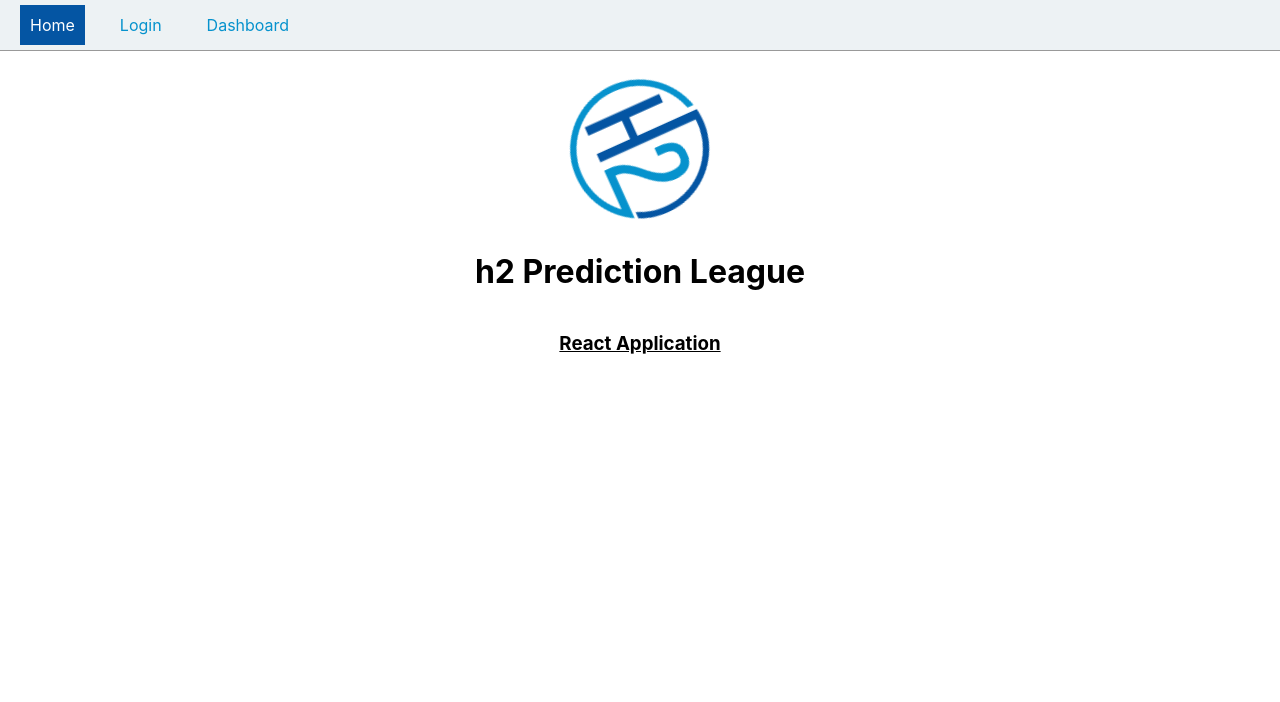
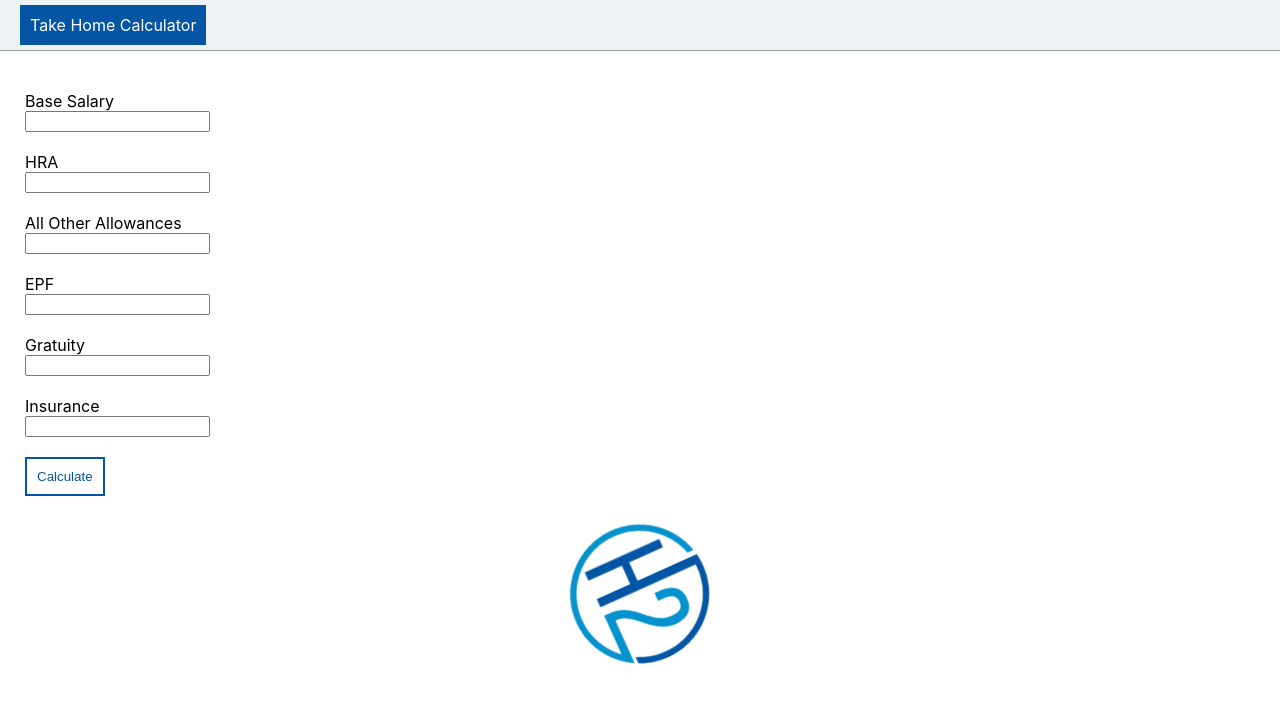
Before and after one commit to ManiHariharan/priya-hariharan, a React (Create React App) app: page / in a window 1280 px wide. Shown: the top 702 px of the page. Built offline with nearby package versions, Linux system fonts and the light colour scheme.

Commit message:
refs #h2Tax - Take Home Initial Commit

```diff
--- a/src/App.css
+++ b/src/App.css
@@ -1,9 +1,3 @@
-.App {
-  text-align: center;
-}
-
-
-
 .App-header {
   background-color: #ffffff;
   min-height: 100vh;
@@ -15,6 +9,22 @@
   color: white;
 }
 
-.App-link {
-  color: #61dafb;
+.h2-input-div {
+  display: flex;
+  flex-direction: column;
+  align-items: flex-start;
+  margin: 20px 5px;
 }
+
+.h2-tax-btn {
+  padding: 10px;
+  border: 2px solid #0455a3;
+  background-color: white;
+  color: #0455a3;
+}
+
+.h2-tax-btn:hover {
+  background-color: #0455a3;
+  color: white;
+  cursor: pointer;
+}
--- a/src/App.js
+++ b/src/App.js
@@ -1,54 +1,20 @@
-import React, { useState, useEffect } from 'react';
+import React from 'react';
 import { BrowserRouter, Switch, Route, NavLink } from 'react-router-dom';
-import axios from 'axios';
 
-import Login from './components/Login';
-import Dashboard from './components/Dashboard';
 import Home from './components/Home';
 
-import * as Constants from './constants/APiUrlConstants';
-
-import PrivateRoute from './utils/PrivateRoute';
-import PublicRoute from './utils/PublicRoute';
-import { getToken, removeUserSession, setUserSession } from './utils/Common';
-
 function App() {
-  const [authLoading, setAuthLoading] = useState(true);
-
-  useEffect(() => {
-    const token = getToken();
-    if (!token) {
-      return;
-    }
-
-    axios.get(Constants.VERIFY_TOKEN + `?tokenId=${token}`).then(response => {
-      setUserSession(response.data);
-      setAuthLoading(false);
-    }).catch(error => {
-      console.log(error);
-      removeUserSession();
-      setAuthLoading(false);
-    });
-  }, []);
-
-  if (authLoading && getToken()) {
-    return <div className="content">Checking Authentication...</div>
-  }
 
   return (
     <div className="App">
       <BrowserRouter>
         <div>
           <div className="header">
-            <NavLink exact activeClassName="active" to="/">Home</NavLink>
-            <NavLink activeClassName="active" to="/login">Login</NavLink>
-            <NavLink activeClassName="active" to="/dashboard">Dashboard</NavLink>
+            <NavLink exact activeClassName="active" to="/">Take Home Calculator</NavLink>
           </div>
           <div className="content">
             <Switch>
               <Route exact path="/" component={Home} />
-              <PublicRoute path="/login" component={Login} />
-              <PrivateRoute path="/dashboard" component={Dashboard} />
             </Switch>
           </div>
         </div>
--- a/src/components/Home.js
+++ b/src/components/Home.js
@@ -1,12 +1,73 @@
-import React from 'react';
+
+import React from "react";
 import logo from '../images/h2-logo.png';
 
+import "../App.css"
+
+const RENT_PAID = 99600;
+const H2CustomInput = (props) => {
+  const inputKey = props.name;
+  const inputId = props.id;
+
+return (
+  <div className="h2-input-div">
+    <label className="h2-input-lbl">{inputKey}</label>
+    <input className="h2-input-num" type="number" id={inputId} required/>
+  </div>
+)
+}
+
 function Home() {
+
+
+  function calculateTax() {
+    const baseSalary = Number(document.getElementById('h2-base-salary').value);
+    const hra = Number(document.getElementById('h2-hra-allowance').value);
+    const otherAllowance = Number(document.getElementById('h2-other-allowance').value);
+    const epf = Number(document.getElementById('h2-epf').value);
+    const gratuity = Number(document.getElementById('h2-gratuity').value);
+    const insurance = Number(document.getElementById('h2-insurance').value);
+    if (baseSalary <= 0) {
+      alert('Enter Valid \'Base Salary\'');
+      return;
+    }
+
+    console.log("baseSalary = " + baseSalary);
+    console.log("hra = " + hra);
+    console.log("otherAllowance = " + otherAllowance);
+    console.log("epf = " + epf);
+    console.log("gratuity = " + gratuity);
+    console.log("insurance = " + insurance);
+    console.log("----------");
+    alert(baseSalary);
+
+    const hraA = hra;
+    const hraB = (baseSalary/2);
+    const hraC = RENT_PAID - (baseSalary * 0.1);
+    console.log("hraA = " + hraA + ", hraB = " + hraB + ", hraC = " + hraC);
+  }
+
   return (
+    <div>
+      <div className = "h2-salary-input-div">
+      <H2CustomInput name="Base Salary" id="h2-base-salary" stateKey="h2baseSalary"/>
+      <H2CustomInput name="HRA" id="h2-hra-allowance" stateKey="h2Hra"/>
+
+      <H2CustomInput name="All Other Allowances" id="h2-other-allowance" stateKey="h2OtherAllowance"/>
+
+      <H2CustomInput name="EPF" id="h2-epf" stateKey="h2Epf"/>
+      <H2CustomInput name="Gratuity" id="h2-gratuity" stateKey="h2Gratuity"/>
+      <H2CustomInput name="Insurance" id="h2-insurance" stateKey="h2Insurance"/>
+
+      </div>
+
+      <div className="h2-input-div">
+          <button className="h2-tax-btn" onClick={calculateTax}>Calculate</button>
+      </div>
+
     <div className = "h2p-center-flex">
       <img src={logo} className="App-logo" alt="logo" />
-      <h1>h2 Prediction League</h1>
-      <h3><u>React Application</u></h3>
+    </div>
     </div>
   );
 }
```
